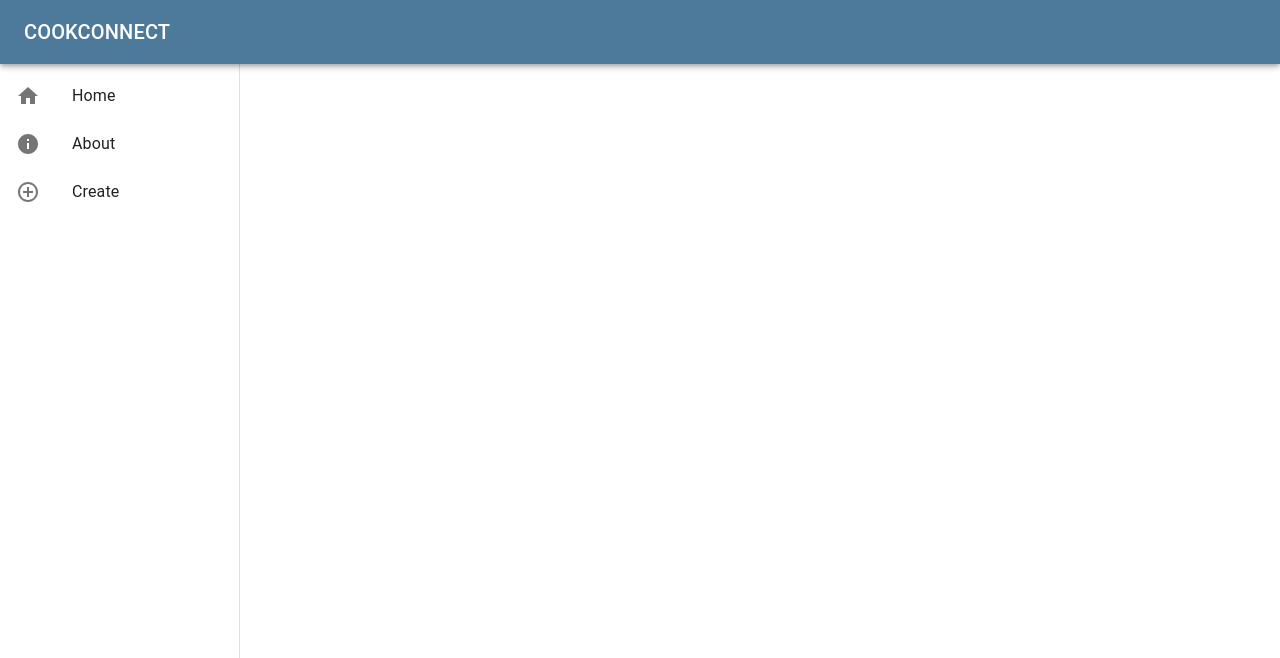
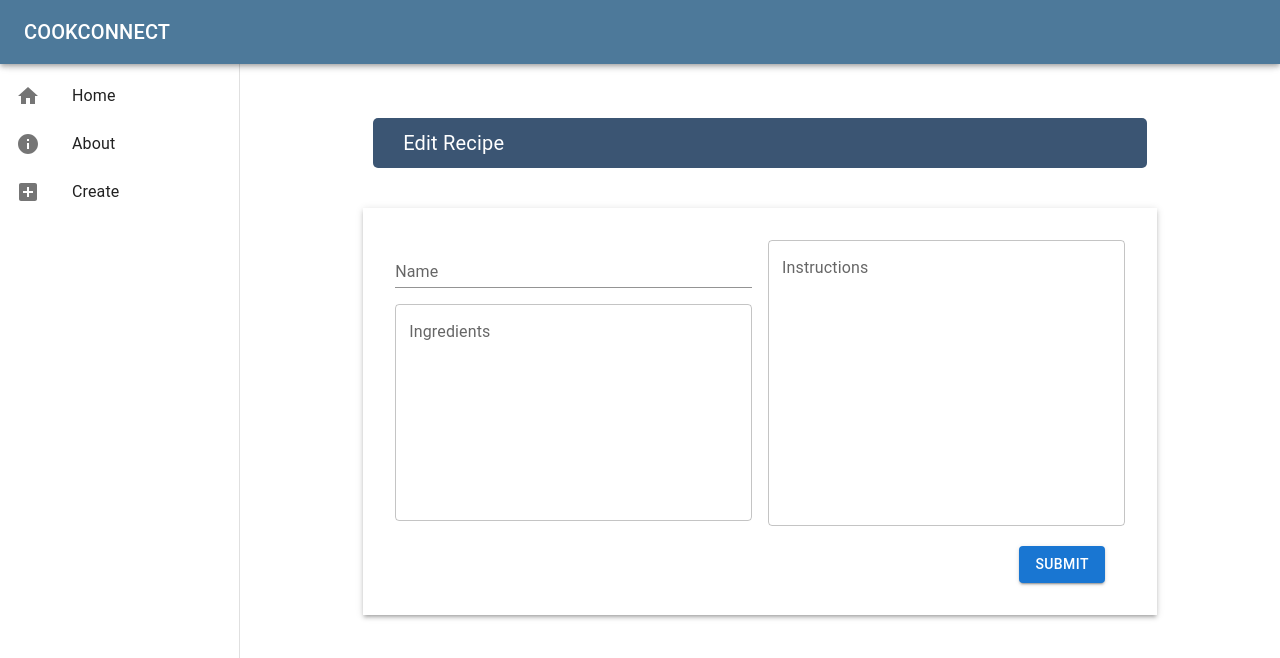
Before and after one commit to takitajwar17/CookConnect, a React (Create React App) app in the folder frontend/: page /edit/1 in a window 1280 px wide. Shown: the top 658 px of the page. Built offline with nearby package versions, Linux system fonts and the light colour scheme; no server answers.

Commit message:
feat: add edit recipe functionality

```diff
--- a/frontend/src/App.js
+++ b/frontend/src/App.js
@@ -4,6 +4,7 @@ import Home from './components/Home';
 import About from './components/About';
 import Create from './components/Create';
 import NavBar from './components/NavBar';
+import Edit from './components/Edit';
 
 
 
@@ -19,6 +20,7 @@ function App() {
           <Route path="/" element={<Home />} />
           <Route path="/about" element={<About />} />
           <Route path="/create" element={<Create />} />
+          <Route path="/edit/:id" element={<Edit />} />
         </Routes>
       />
     </div>
--- /dev/null
+++ b/frontend/src/components/Edit.js
@@ -0,0 +1,161 @@
+import {React, useEffect, useState} from 'react';
+import { Box, Typography, Grid, Button } from '@mui/material';
+import MyTextField from './forms/MyTextField';
+import MyMultilineField from './forms/MyMultilineField';
+import { useForm } from 'react-hook-form';
+import AxiosInstance from './axios';
+import {useNavigate, useParams} from 'react-router-dom';
+
+const Edit = () => {
+  const MyParams = useParams();
+  const MyId = MyParams.id;
+  const [myData, setMyData] = useState([]);
+  const [loading, setLoading] = useState(true);
+
+  const getData = () => {
+    AxiosInstance.get(`recipe/${MyId}/`)
+      .then((res) => {
+        if (res.data) {
+          setValue('name', res.data.name);
+          setValue('ingredients', res.data.ingredients);
+          setValue('instructions', res.data.instructions);
+        }
+        setLoading(false);
+      })
+      .catch((err) => {
+        console.error(err);
+        setLoading(false);
+      });
+  };
+
+
+  useEffect(() => {
+    getData();
+  }, []);
+  const navigate = useNavigate();
+  const { control, handleSubmit, reset, setValue} = useForm({
+    defaultValues: {
+      name: '',
+      ingredients: '',
+      instructions: ''
+    }
+  });
+
+  const submission = (data) => {
+    reset({
+      name: '',
+      ingredients: '',
+      instructions: ''
+    });
+    AxiosInstance.put(`recipe/${MyId}/`, {
+      name: data.name,
+      ingredients: data.ingredients,
+      instructions: data.instructions
+   })
+   .then((res) => {
+      navigate('/');
+   })
+   .catch((error) => {
+      console.error('Error updating recipe:', error.response?.data || error.message);
+   });
+  }
+
+
+  const validateLength = (minLength, field) => value => value.length >= minLength || `${field} must be at least ${minLength} characters`;
+
+  return (
+    <form onSubmit={handleSubmit(submission)}>
+      <Box
+        sx={{
+          display: 'flex',
+          width: '100%',
+          justifyContent: 'center',
+          marginBottom: '10px',
+          padding: '30px',
+        }}
+      >
+        <Box
+          sx={{
+            display: 'flex',
+            width: '83%',
+            backgroundColor: '#3b5573',
+            alignItems: 'center',
+            padding: '10px',
+            borderRadius: '5px',
+          }}
+        >
+          <Typography sx={{ color: '#fff', marginLeft: '20px', fontSize: '20px' }}>
+            Edit Recipe
+          </Typography>
+        </Box>
+      </Box>
+
+      <Box
+        sx={{
+          display: 'flex',
+          width: '100%',
+          justifyContent: 'center',
+        }}
+      >
+        <Box
+          sx={{
+            width: '80%',
+            boxShadow: 3,
+            padding: 4,
+            flexDirection: 'column',
+          }}
+        >
+          <Grid container spacing={2}>
+            <Grid item xs={12} md={6}>
+              <Box sx={{ display: 'flex', flexDirection: 'column', gap: 2 }}>
+                <MyTextField
+                  name="name"
+                  label="Name"
+                  placeholder="Enter Recipe Title"
+                  control={control}
+                  rules={{ validate: validateLength(10, 'name') }}
+                  width="100%"
+                />
+                <MyMultilineField
+                  name="ingredients"
+                  label="Ingredients"
+                  placeholder="Add Ingredients"
+                  control={control}
+                  rows={8}
+                  width="100%"
+                  rules={{ validate: validateLength(30, 'ingredients') }}
+                />
+              </Box>
+            </Grid>
+            <Grid item xs={12} md={6}>
+              <MyMultilineField
+                name="instructions"
+                label="Instructions"
+                placeholder="Write Detailed Instructions Here"
+                control={control}
+                rows={11}
+                width="100%"
+                rules={{ validate: validateLength(70, 'instructions') }}
+              />
+              <Box
+                sx={{
+                  display: 'flex',
+                  width: '100%',
+                  justifyContent: 'right',
+                  marginTop: '20px',
+                  paddingRight: '20px',
+                }}
+              >
+                <Button variant="contained" color="primary" type="submit">
+                  Submit
+                </Button>
+              </Box>
+            </Grid>
+          </Grid>
+        </Box>
+      </Box>
+    </form>
+  );
+}
+
+export default Edit;
--- a/frontend/src/components/Home.js
+++ b/frontend/src/components/Home.js
@@ -1,8 +1,9 @@
 import { useMemo, useEffect, useState } from 'react';
 import AxiosInstance from './axios';
-import { MaterialReactTable,useMaterialReactTable } from 'material-react-table';
+import { MaterialReactTable} from 'material-react-table';
 import { Box, IconButton } from '@mui/material';
 import { Edit as EditIcon, Delete as DeleteIcon } from '@mui/icons-material';
+import {Link} from 'react-router-dom';
 
 const Home = () => {
   const [myData, setMyData] = useState([]);
@@ -12,7 +13,6 @@ const Home = () => {
     AxiosInstance.get('recipe/')
       .then((res) => {
         setMyData(res.data);
-        console.log(res.data);
         setLoading(false);
       })
       .catch((err) => {
@@ -36,6 +36,8 @@ const Home = () => {
             <IconButton
               color="secondary"
               onClick={() => console.log('Edit', row.original)}
+              component = {Link} to = {`/edit/${row.original.id}`}
+
             >
               <EditIcon />
             </IconButton>
--- a/frontend/src/components/NavBar.js
+++ b/frontend/src/components/NavBar.js
@@ -13,7 +13,7 @@ import ListItemIcon from '@mui/material/ListItemIcon';
 import ListItemText from '@mui/material/ListItemText';
 import HomeIcon from '@mui/icons-material/Home';
 import InfoIcon from '@mui/icons-material/Info';
-import AddCircleOutlineIcon from '@mui/icons-material/AddCircleOutline';
+import AddBoxIcon from '@mui/icons-material/AddBox';
 import MenuIcon from '@mui/icons-material/Menu';
 import { IconButton } from '@mui/material';
 
@@ -53,7 +53,7 @@ export default function NavBar(props) {
           <ListItem disablePadding>
             <ListItemButton component={Link} to="/create" selected={"/create" === path}>
               <ListItemIcon>
-                <AddCircleOutlineIcon />
+                <AddBoxIcon />
               </ListItemIcon>
               <ListItemText primary={"Create"} />
             </ListItemButton>
```
